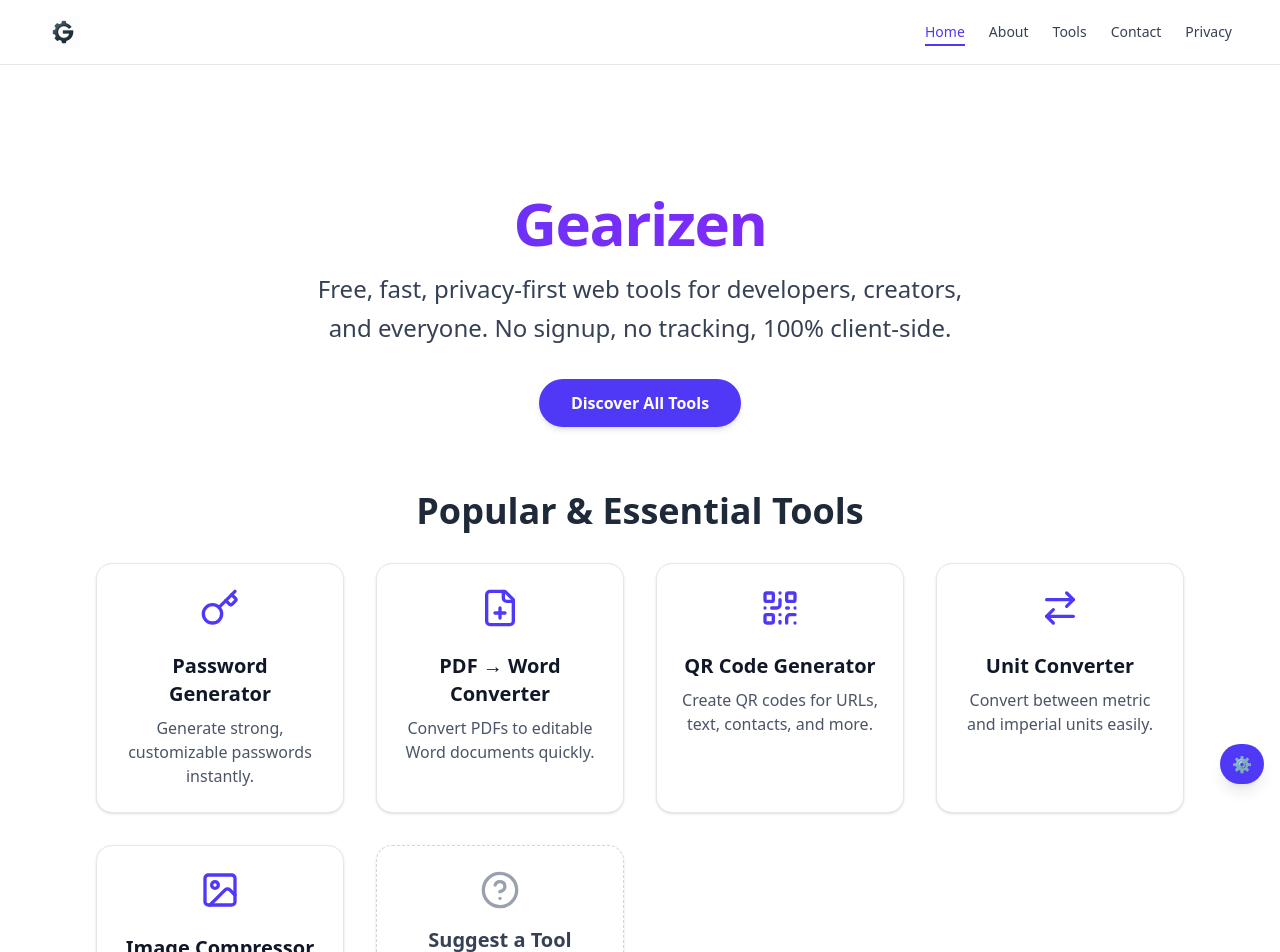
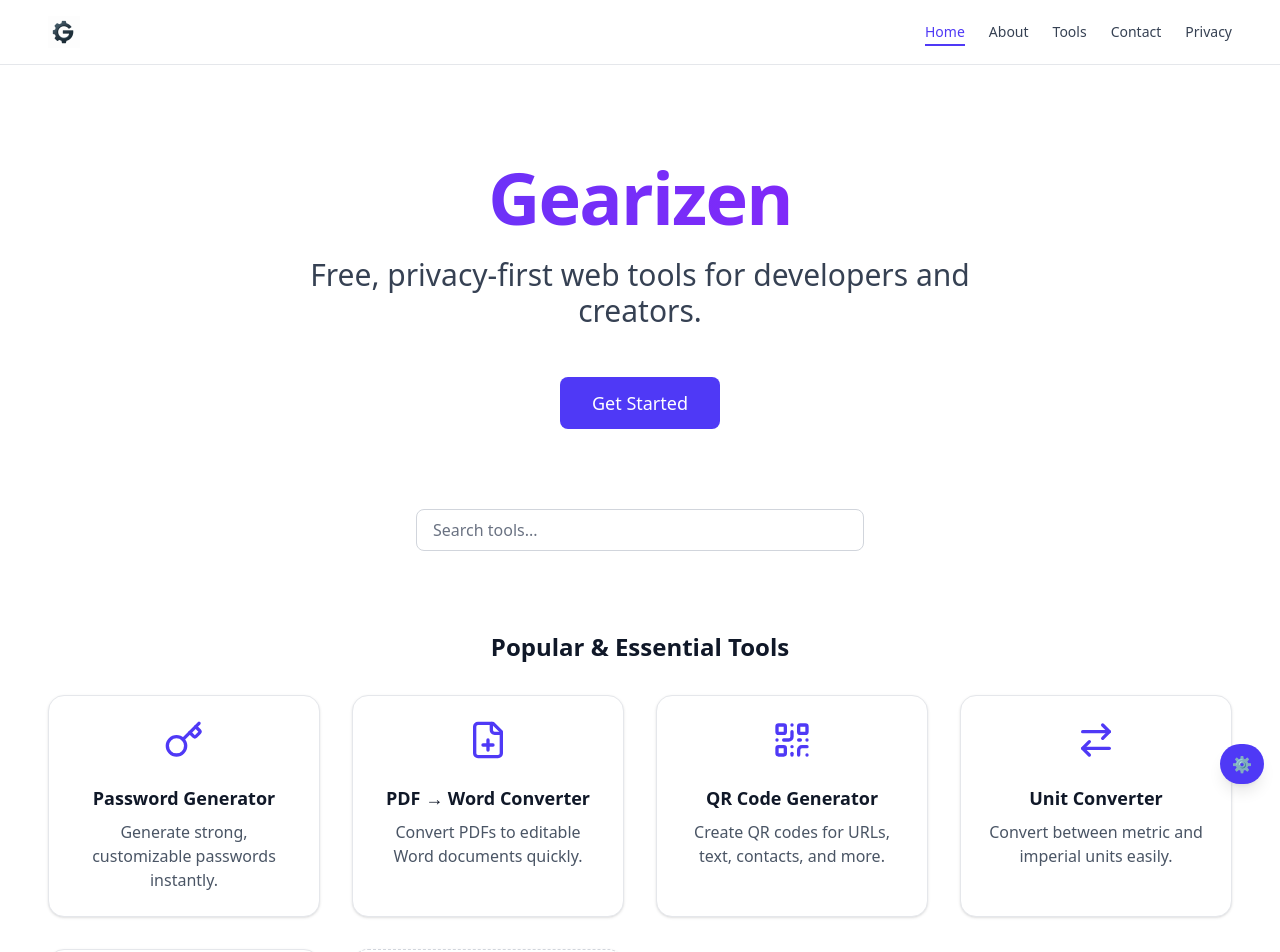
Before and after one commit to tahir-ozcan/gearizen, a Next.js app: page / in a window 1280 px wide. Shown: the top 952 px of the page. Built offline with nearby package versions, Linux system fonts and the light colour scheme.

Commit message:
Refactor home page into client component with search

```diff
--- /dev/null
+++ b/app/home-client.tsx
@@ -0,0 +1,138 @@
+"use client";
+
+import { useState } from "react";
+import Link from "next/link";
+import CardLink from "@/components/CardLink";
+import Input from "@/components/Input";
+import {
+  Key,
+  FilePlus,
+  QrCode,
+  ArrowRightLeft,
+  ImageIcon,
+  HelpCircle,
+} from "lucide-react";
+
+interface ToolCard {
+  href: string;
+  icon: JSX.Element;
+  title: string;
+  description: string;
+}
+
+const popularTools: ToolCard[] = [
+  {
+    href: "/tools/password-generator",
+    icon: <Key aria-hidden="true" className="w-10 h-10 text-indigo-600" />,
+    title: "Password Generator",
+    description: "Generate strong, customizable passwords instantly.",
+  },
+  {
+    href: "/tools/pdf-to-word",
+    icon: <FilePlus aria-hidden="true" className="w-10 h-10 text-indigo-600" />,
+    title: "PDF → Word Converter",
+    description: "Convert PDFs to editable Word documents quickly.",
+  },
+  {
+    href: "/tools/qr-code-generator",
+    icon: <QrCode aria-hidden="true" className="w-10 h-10 text-indigo-600" />,
+    title: "QR Code Generator",
+    description: "Create QR codes for URLs, text, contacts, and more.",
+  },
+  {
+    href: "/tools/unit-converter",
+    icon: <ArrowRightLeft aria-hidden="true" className="w-10 h-10 text-indigo-600" />,
+    title: "Unit Converter",
+    description: "Convert between metric and imperial units easily.",
+  },
+  {
+    href: "/tools/image-compressor",
+    icon: <ImageIcon aria-hidden="true" className="w-10 h-10 text-indigo-600" />,
+    title: "Image Compressor",
+    description: "Reduce image file sizes while preserving quality.",
+  },
+];
+
+export default function HomeClient() {
+  const [search, setSearch] = useState("");
+
+  const filteredTools = popularTools.filter(({ title, description }) =>
+    title.toLowerCase().includes(search.toLowerCase()) ||
+    description.toLowerCase().includes(search.toLowerCase())
+  );
+
+  return (
+    <div className="space-y-20">
+      {/* Hero */}
+      <header aria-labelledby="hero-heading" className="text-center space-y-6 pt-12">
+        <h1 id="hero-heading" className="gradient-text text-5xl sm:text-6xl md:text-7xl font-extrabold tracking-tight">
+          Gearizen
+        </h1>
+        <h2 className="text-xl sm:text-2xl md:text-3xl text-gray-700 max-w-2xl mx-auto font-medium">
+          Free, privacy-first web tools for developers and creators.
+        </h2>
+        <Link
+          href="/tools"
+          className="btn-primary inline-block mt-6 px-8 py-3 text-lg"
+        >
+          Get Started
+        </Link>
+      </header>
+
+      {/* Search */}
+      <div className="max-w-md mx-auto">
+        <label htmlFor="home-tool-search" className="sr-only">
+          Search popular tools
+        </label>
+        <Input
+          id="home-tool-search"
+          type="search"
+          placeholder="Search tools..."
+          value={search}
+          onChange={(e) => setSearch(e.target.value)}
+          className="placeholder-gray-500"
+        />
+      </div>
+
+      {/* Popular Tools */}
+      <section aria-labelledby="tools-heading" className="space-y-8">
+        <h2 id="tools-heading" className="text-2xl font-semibold text-center">
+          Popular &amp; Essential Tools
+        </h2>
+        <ul className="grid gap-8 sm:grid-cols-2 md:grid-cols-3 lg:grid-cols-4">
+          {filteredTools.map(({ href, icon, title, description }) => (
+            <li key={href} className="list-none h-full">
+              <CardLink
+                href={href}
+                aria-label={`Navigate to ${title}`}
+                className="group flex flex-col h-full"
+              >
+                <div className="mb-6 flex items-center justify-center">
+                  {icon}
+                </div>
+                <h3 className="text-lg font-semibold mb-2 text-center group-hover:text-indigo-600 transition-colors">
+                  {title}
+                </h3>
+                <p className="text-gray-600 text-center flex-grow">
+                  {description}
+                </p>
+              </CardLink>
+            </li>
+          ))}
+          {/* Suggest a Tool */}
+          <li className="list-none h-full">
+            <CardLink
+              href="/contact"
+              aria-label="Suggest a tool to the Gearizen team"
+              className="group flex flex-col items-center justify-center border-dashed border-gray-300 text-center"
+            >
+              <HelpCircle aria-hidden="true" className="w-10 h-10 text-gray-400 mb-4" />
+              <h3 className="text-lg font-semibold mb-2 text-gray-700">Suggest a Tool</h3>
+              <p className="text-gray-500 max-w-xs">Have an idea? Let us know what tool you’d like to see next.</p>
+            </CardLink>
+          </li>
+        </ul>
+      </section>
+    </div>
+  );
+}
--- a/app/page.tsx
+++ b/app/page.tsx
@@ -1,16 +1,7 @@
 // app/page.tsx
 
-import Link from "next/link";
-import CardLink from "@/components/CardLink";
-import {
-  Key,
-  FilePlus,
-  QrCode,
-  ArrowRightLeft,
-  ImageIcon,
-  HelpCircle,
-} from "lucide-react";
 import JsonLd from "./components/JsonLd";
+import HomeClient from "./home-client";
 
 export const metadata = {
   metadataBase: new URL("https://gearizen.com"),
@@ -57,127 +48,11 @@ const websiteJsonLd = {
   },
 };
 
-const popularTools = [
-  {
-    href: "/tools/password-generator",
-    icon: <Key aria-hidden="true" className="w-10 h-10 text-indigo-600" />,
-    title: "Password Generator",
-    description: "Generate strong, customizable passwords instantly.",
-  },
-  {
-    href: "/tools/pdf-to-word",
-    icon: <FilePlus aria-hidden="true" className="w-10 h-10 text-indigo-600" />,
-    title: "PDF → Word Converter",
-    description: "Convert PDFs to editable Word documents quickly.",
-  },
-  {
-    href: "/tools/qr-code-generator",
-    icon: <QrCode aria-hidden="true" className="w-10 h-10 text-indigo-600" />,
-    title: "QR Code Generator",
-    description: "Create QR codes for URLs, text, contacts, and more.",
-  },
-  {
-    href: "/tools/unit-converter",
-    icon: (
-      <ArrowRightLeft
-        aria-hidden="true"
-        className="w-10 h-10 text-indigo-600"
-      />
-    ),
-    title: "Unit Converter",
-    description: "Convert between metric and imperial units easily.",
-  },
-  {
-    href: "/tools/image-compressor",
-    icon: (
-      <ImageIcon aria-hidden="true" className="w-10 h-10 text-indigo-600" />
-    ),
-    title: "Image Compressor",
-    description: "Reduce image file sizes while preserving quality.",
-  },
-];
-
 export default function HomePage() {
   return (
-    <div className="bg-white text-gray-900 antialiased selection:bg-indigo-200 selection:text-indigo-900">
+    <>
       <JsonLd data={websiteJsonLd} />
-      {/* Hero */}
-      <section
-        aria-labelledby="hero-heading"
-        className="container-responsive pt-20 pb-16 text-center"
-      >
-        <h1
-          id="hero-heading"
-          className="gradient-text text-4xl sm:text-5xl md:text-6xl font-extrabold tracking-tight"
-        >
-          Gearizen
-        </h1>
-        <p className="mt-4 text-lg sm:text-xl md:text-2xl text-gray-700 max-w-2xl mx-auto leading-relaxed">
-          Free, fast, privacy-first web tools for developers, creators, and
-          everyone. No signup, no tracking, 100% client-side.
-        </p>
-        <Link
-          href="/tools"
-          className="mt-8 inline-block bg-indigo-600 text-white font-semibold rounded-full px-8 py-3 shadow-md hover:bg-indigo-700 focus:outline-none focus-visible:ring-2 focus-visible:ring-indigo-500 focus-visible:ring-offset-2 transition-colors"
-        >
-          Discover All Tools
-        </Link>
-      </section>
-
-      {/* Popular Tools */}
-      <section
-        aria-labelledby="tools-heading"
-        className="container-responsive pb-20"
-      >
-        <h2
-          id="tools-heading"
-          className="text-3xl sm:text-4xl font-semibold text-gray-800 text-center"
-        >
-          Popular & Essential Tools
-        </h2>
-
-        <ul className="mt-8 grid gap-8 sm:grid-cols-2 md:grid-cols-3 lg:grid-cols-4">
-          {popularTools.map(({ href, icon, title, description }) => (
-            <li key={href} className="list-none">
-              <CardLink
-                href={href}
-                aria-label={`Navigate to ${title}`}
-                className="group flex flex-col h-full"
-              >
-                <div className="mb-6 flex items-center justify-center">
-                  {icon}
-                </div>
-                <h3 className="text-xl font-semibold mb-2 text-center group-hover:text-indigo-600 transition-colors">
-                  {title}
-                </h3>
-                <p className="text-gray-600 flex-grow text-center">
-                  {description}
-                </p>
-              </CardLink>
-            </li>
-          ))}
-
-          {/* Suggest a Tool */}
-          <li className="list-none">
-            <CardLink
-              href="/contact"
-              aria-label="Suggest a tool to the Gearizen team"
-              className="group flex flex-col items-center justify-center border-dashed border-gray-300 text-center"
-            >
-              <HelpCircle
-                aria-hidden="true"
-                className="w-10 h-10 text-gray-400 mb-4"
-              />
-              <h3 className="text-xl font-semibold mb-2 text-gray-700">
-                Suggest a Tool
-              </h3>
-              <p className="text-gray-500 max-w-xs">
-                Have an idea? Let us know what tool you’d like to see next.
-              </p>
-            </CardLink>
-          </li>
-        </ul>
-      </section>
-    </div>
+      <HomeClient />
+    </>
   );
 }
```
